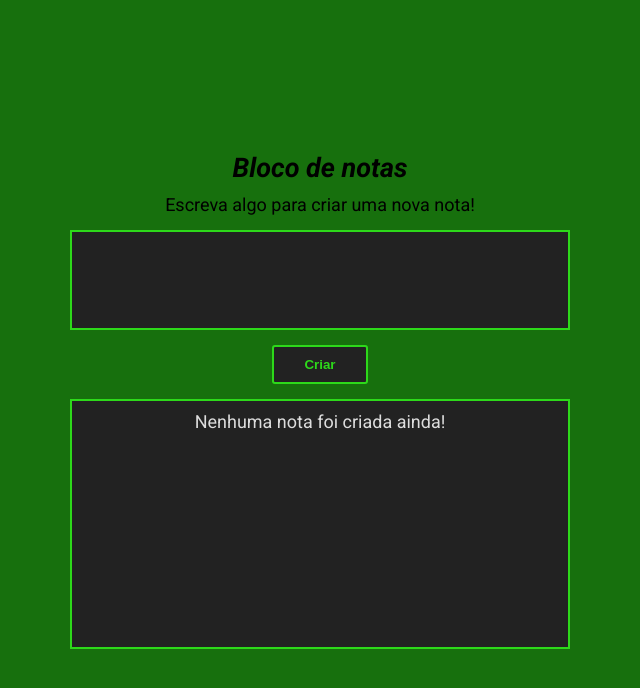
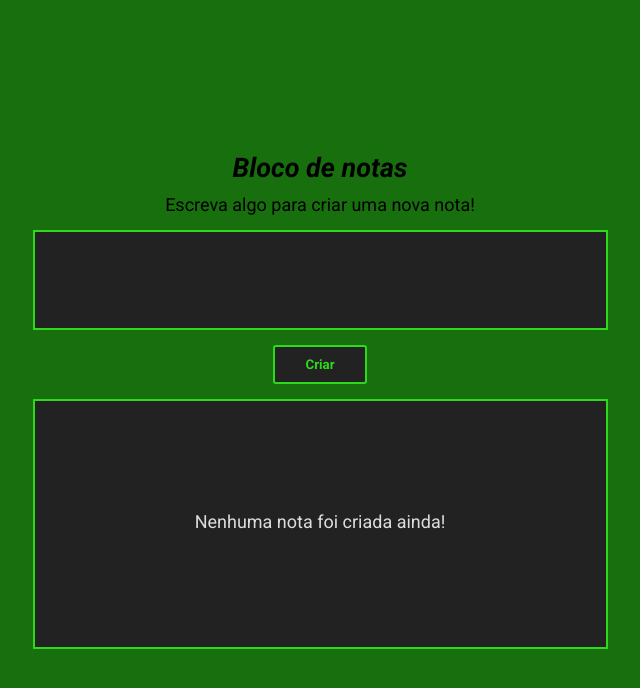
Before and after one commit to rafatavares03/note_taker, a plain HTML site: page index.html in a window 1280 px wide. Shown: the whole page, without its empty margins (320-960 px from the left). Drawn offline with Linux system fonts and the light colour scheme.

Commit message:
style concluded for now

```diff
--- a/assets/styles/abstract/_mixins.scss
+++ b/assets/styles/abstract/_mixins.scss
@@ -11,14 +11,35 @@
     border: solid $pixels $color;
 }
 
+@mixin button($padding, $margin) {
+    .button {
+        @include border-solid(2px, var.$hightlight-color);
+        margin: $margin;
+        padding: $padding;
+        background-color: var.$dark-grey;
+        color: var.$hightlight-color;
+        border-radius: 3px;
+        font-weight: 600;
+        font-family: inherit;
+        outline: 0;
+
+        &:hover {
+            @include border-solid(2px, var.$dark-grey);
+            background-color: var.$hightlight-color;
+            color: var.$dark-grey;
+        }
+    }
+}
+
 @mixin form-style {
     .form {
         @include flex-box($direction: column);
+        @include button(10px 30px, 15px 0px);
 
         textarea {
             @include border-solid(2px, var.$hightlight-color);
             height: 100px;
-            width: 500px;
+            width: 575px;
             padding: 10px;
             background-color: var.$dark-grey;
             color: var.$light-grey;
@@ -28,21 +49,5 @@
             resize: none;
             overflow-y: auto;
         }
-
-        .button {
-            @include border-solid(2px, var.$hightlight-color);
-            margin: 15px 0px;
-            padding: 10px 30px;
-            background-color: var.$dark-grey;
-            color: var.$hightlight-color;
-            border-radius: 3px;
-            font-weight: 600;
-
-            &:hover {
-                @include border-solid(2px, var.$dark-grey);
-                background-color: var.$hightlight-color;
-                color: var.$dark-grey;
-            }
-        }
     }
 }
--- a/assets/styles/components/_js-elements.scss
+++ b/assets/styles/components/_js-elements.scss
@@ -6,13 +6,14 @@
 }
 
 .note {
+    @include abs.button(5px 15px, 3px 0px 0px 0px);
     width: 150px;
     height: 125px;
     padding: 3px;
     margin: 15px;
     font-size: 13px;
-    background-color: abs.$notes-background;
-    color: abs.$dark-grey;
+    background-color: #000;
+    color: abs.$white;
     box-shadow: abs.$notes-shadow;
 
     p {
@@ -23,4 +24,6 @@
         word-break: break-all;
         overflow: hidden;
     }
+
+
 }
--- a/assets/styles/components/_notes-area.scss
+++ b/assets/styles/components/_notes-area.scss
@@ -1,11 +1,11 @@
 @use '../abstract' as abs;
 
 .notesArea {
+    @include abs.flex-box();
     @include abs.border-solid(2px, abs.$hightlight-color);
     height: 250px;
-    width: 500px;
+    width: 575px;
     background-color: abs.$dark-grey;
-    display: flex;
     flex-wrap: wrap;
     color: abs.$light-grey;
     overflow-y: auto;
--- a/index.html
+++ b/index.html
@@ -1,5 +1,5 @@
 <!DOCTYPE html>
-<html lang="en">
+<html lang="pt-BR">
 <head>
     <meta charset="UTF-8">
     <meta http-equiv="X-UA-Compatible" content="IE=edge">
```
Also changed, not shown: assets/styles/style.css, 1 other file.
